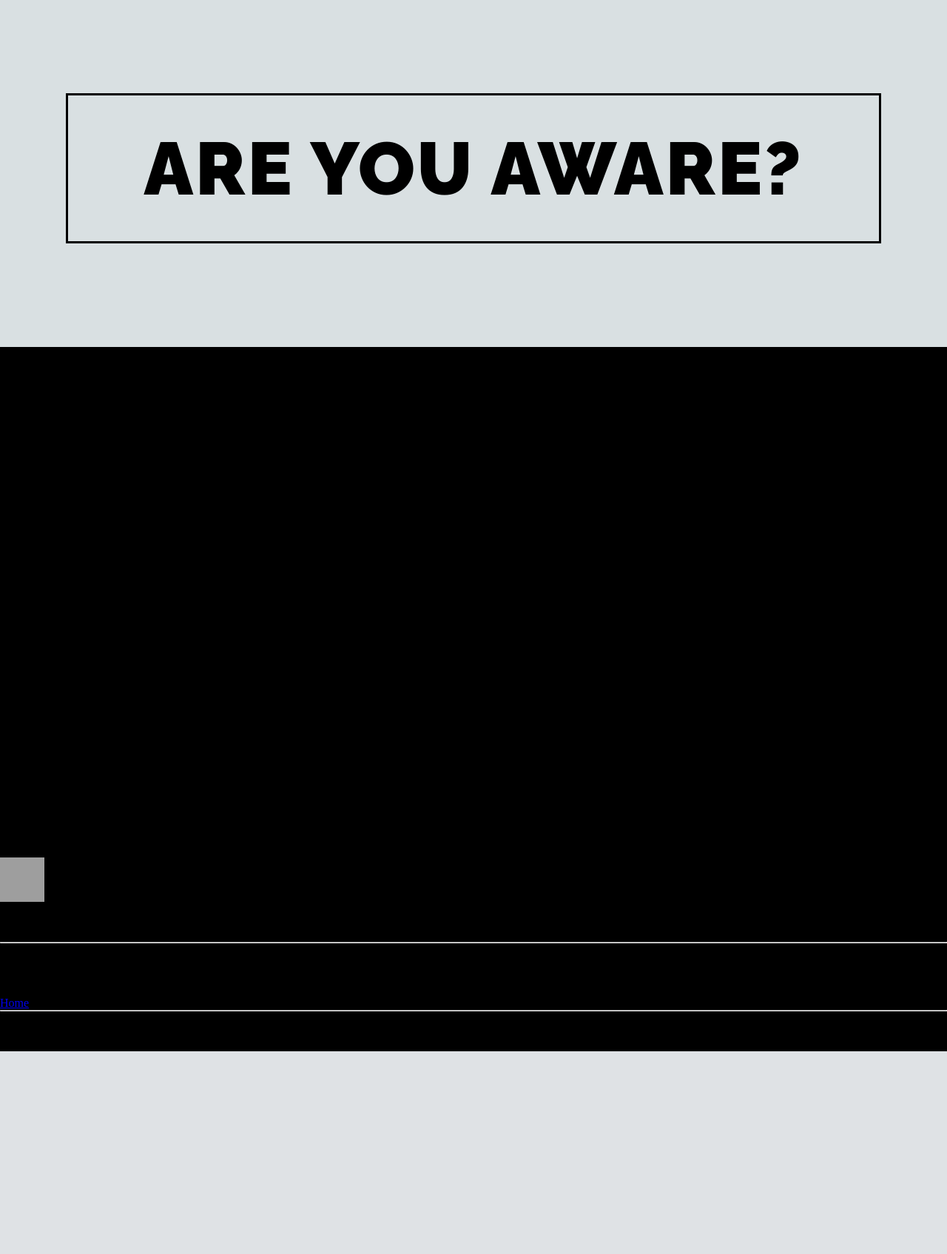
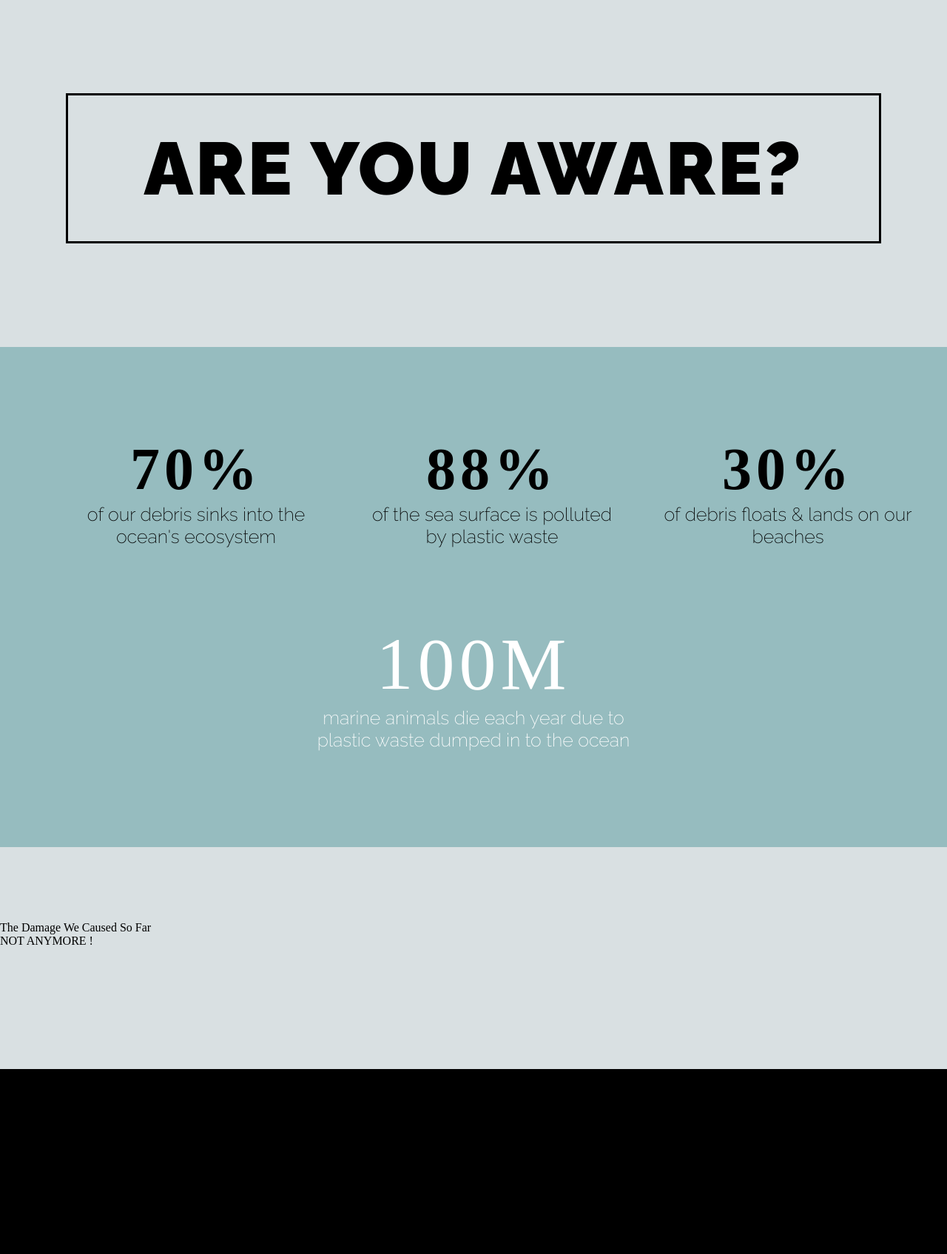
Before and after one commit to Senuk27/web-assignment-11, a PHP site: page / in a window 1280 px wide. Shown: the part 3623-5318 px from the top of the page at 74% size. Before the commit the page ends 5044 px from the top, so only its background shows below. Run offline with PHP 8.4, Linux system fonts and the light colour scheme; grey boxes are pictures that could not be loaded.

Commit message:
Update webstyles.css

```diff
--- a/webstyles.css
+++ b/webstyles.css
@@ -224,3 +224,64 @@
 margin-bottom:70px;
 letter-spacing:3px;
 }
+
+.block3{
+background-color:#96BCBF;
+display: flex;
+    flex-wrap: wrap;
+    justify-content: center;
+
+    padding: 30px 10px;
+}
+
+.block3 .bl1{
+position: relative;
+    width: 350px;
+    margin-left: 50px;
+    text-align: center;
+padding-top:90px;
+}
+
+
+
+.block3 .bl1 h1{
+padding: 0;
+    margin: 0;
+Font-size:80px;
+font-family:"Keep Calm Medium";
+letter-spacing:6px;
+}
+
+.block3 .bl1 p{
+Font-size:25px;
+font-family:"raleway";
+}
+
+.block3 .bl3{
+    padding-top:100px;
+    width: 450px;
+    text-align: center;
+    color: white;
+padding-bottom:100px;
+}
+
+.block3 .bl3 h1{
+font-size:100px;
+letter-spacing:6px;
+font-weight:normal;
+color:white;
+font-family:"keep calm medium";
+}
+.block3 .bl3 p{
+Font-size:25px;
+color:white;
+font-family:"raleway";
+}
+
+.block4{
+background-color:#D9E0E2;
+height:200px;
+width:100%;
+position:relative;
+padding-top:100px;
+}
```
